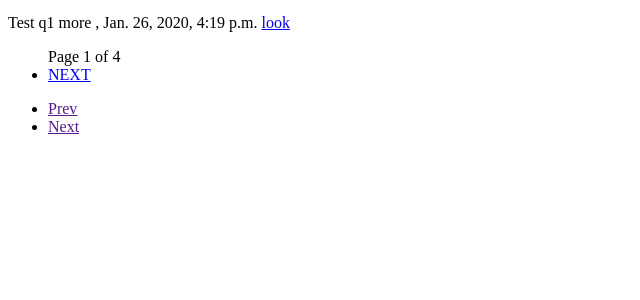
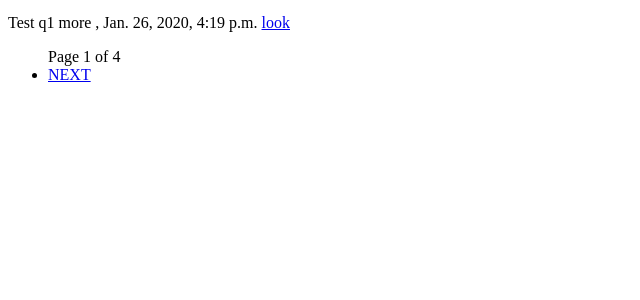
Before and after one commit to raptor72/hasker, a Django app: page / in a window 1280 px wide. Shown: the part 240-540 px from the top of the page, without its empty margins (0-640 px from the left). Run offline with Django 3.2, Linux system fonts and the light colour scheme; data comes from the database, SQL or seed files in the repository; both versions use the stored data as it was after the commit.

Commit message:
Add universel pagination

```diff
--- a/hasker/templates/hasker/index.html
+++ b/hasker/templates/hasker/index.html
@@ -17,27 +17,5 @@
 
     {% endfor %}
 
-{% if is_paginated %}
-
-<ul>
-    {% if page_obj.has_previous %}
-        <li>
-            <a href="?page={{ page_obj.previous_page_number }}">PREV</a>
-        </li>
-    {% endif %}
-
-    <span>
-        Page {{ page_obj.number }} of {{ page_obj.paginator.num_pages }}
-    </span>
-
-    {% if page_obj.has_next %}
-        <li>
-            <a href="?page={{ page_obj.next_page_number }}">NEXT</a>
-        </li>
-    {% endif %}
-</ul>
-
-{% endif %}
-
 
 {% endblock %}
--- a/hasker/templates/hasker/tags_list.html
+++ b/hasker/templates/hasker/tags_list.html
@@ -9,7 +9,7 @@
 {% block content %}
     <h2>Tags:</h2>
 
-    {% for tag in page_object.object_list %}
+    {% for tag in page_obj.object_list %}
         <p> <a href="{{ tag.get_absolute_url }}" class="but1">{{ tag.title  }}</a> </p>
     {% endfor %}
 
--- a/hasker/utils.py
+++ b/hasker/utils.py
@@ -12,7 +12,6 @@ class ObjectDetailMixin:
     def get(self, request, slug):
         obj = get_object_or_404(self.model, slug__iexact=slug)
         return render(request, self.template, context={self.model.__name__.lower(): obj, 'admin_object': obj, 'detail': True})
-
 
 
 class ObjectCreateMixin:
--- a/hasker/views.py
+++ b/hasker/views.py
@@ -29,32 +29,17 @@ class IndexView(generic.ListView):
 
 
 def tags_list(request):
-#    search_query = request.GET.get('search', '')
-#
-#    if search_query:
-#        tags = Tag.objects.filter(title__icontains=search_query)
-#    else:
-#        tags = Tag.objects.all()
 
     tags = Tag.objects.all()
     paginator = Paginator(tags, 2)
     page_number = request.GET.get('page', 1)
-    page = paginator.get_page(page_number)
-    is_paginated = page.has_other_pages()
-    if page.has_previous():
-        prev_url = '?page={}'.format(page.previous_page_number())
-    else:
-        prev_url = ''
-    if page.has_next():
-        next_url = '?page={}'.format(page.next_page_number())
-    else:
-        next_url = ''
+    page_obj = paginator.get_page(page_number)
+    is_paginated = page_obj.has_other_pages()
 
     context = {
-        'page_object': page,
+        'page_obj': page_obj,
         'is_paginated': is_paginated,
-        'next_url': next_url,
-        'prev_url': prev_url,
+        'page_obj.paginator': paginator,
     }
 
     return render(request, 'hasker/tags_list.html', context=context)
--- a/templates/base.html
+++ b/templates/base.html
@@ -41,39 +41,30 @@
     No one question here
 {% endblock %}
 
+
 {% if is_paginated %}
+<ul>
+    {% if page_obj.has_previous %}
+        <li>
+            <a href="?page={{ page_obj.previous_page_number }}">PREV</a>
+        </li>
+    {% endif %}
 
-<nav aria-label="">
-    <ul>
-        <li class="{% if not prev_url %} disabled {% endif %}">
-            <a href="{{  prev_url }}" tabindex="-1">Prev</a>
+    <span>
+        Page {{ page_obj.number }} of {{ page_obj.paginator.num_pages }}
+    </span>
+
+    {% if page_obj.has_next %}
+        <li>
+            <a href="?page={{ page_obj.next_page_number }}">NEXT</a>
         </li>
+    {% endif %}
+</ul>
+{% endif %}
 
-        {% for n in page_object.paginator.page_range %}
-            {% if page_object.number == n %}
-                <li>
-                    <a href="?page{{ n }}">
-                        {{ n }}
-                        <span>
-                            (current)
-                        </span>
-                    </a>
-                </li>
-            {% elif n > page_object.number|add:-3 and n < page_object.number|add:3 %}
-            <li>
-                <a href="?page={{ n }}">{{ n }}</a>
-            </li>
-            {% endif %}
-        {% endfor %}
 
-        <li class="{% if not next_url %} disabled {% endif %}">
-            <a href="{{ next_url }}" tabindex="-1">Next</a>
-        </li>
 
-    </ul>
-</nav>
 
-{% endif %}
 
 </body>
 </html>
```
Also changed, not shown: db.sqlite3.
